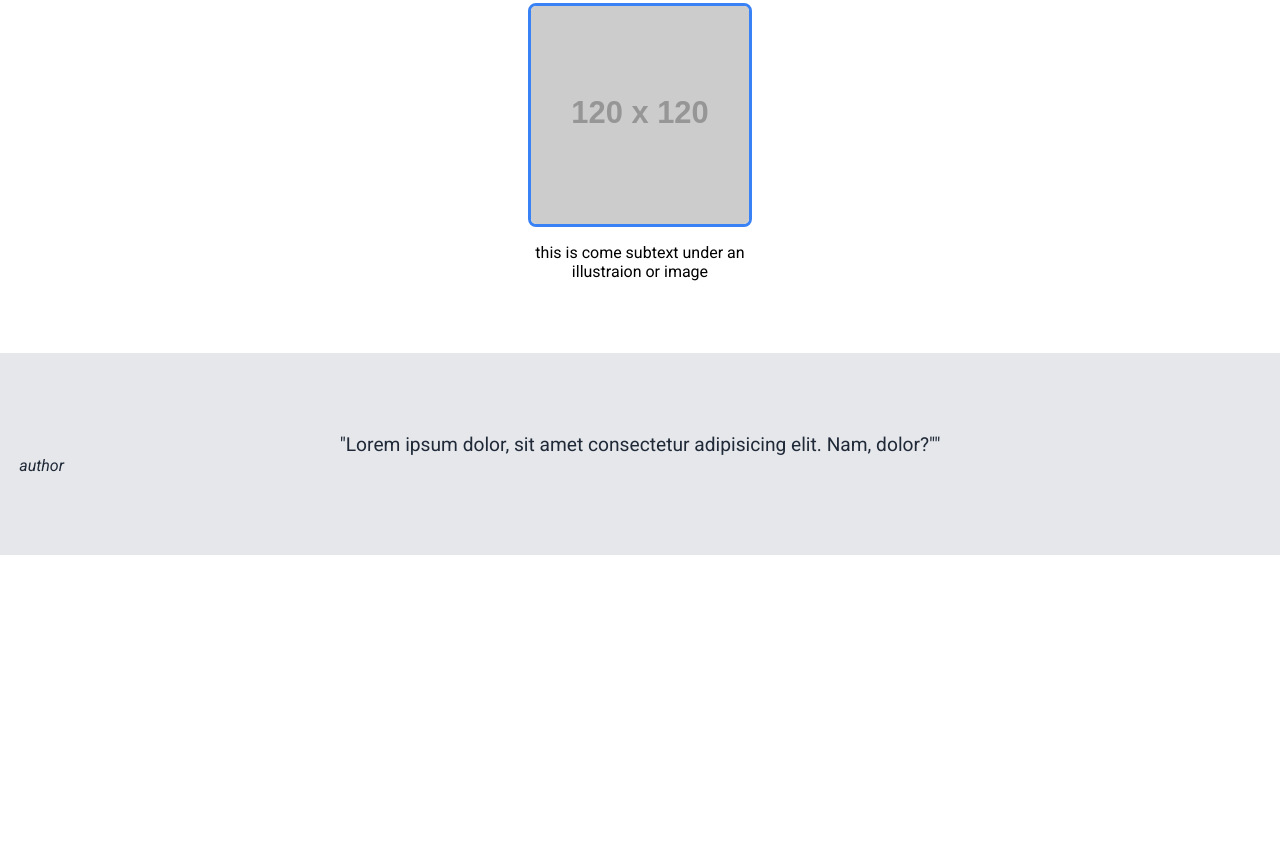
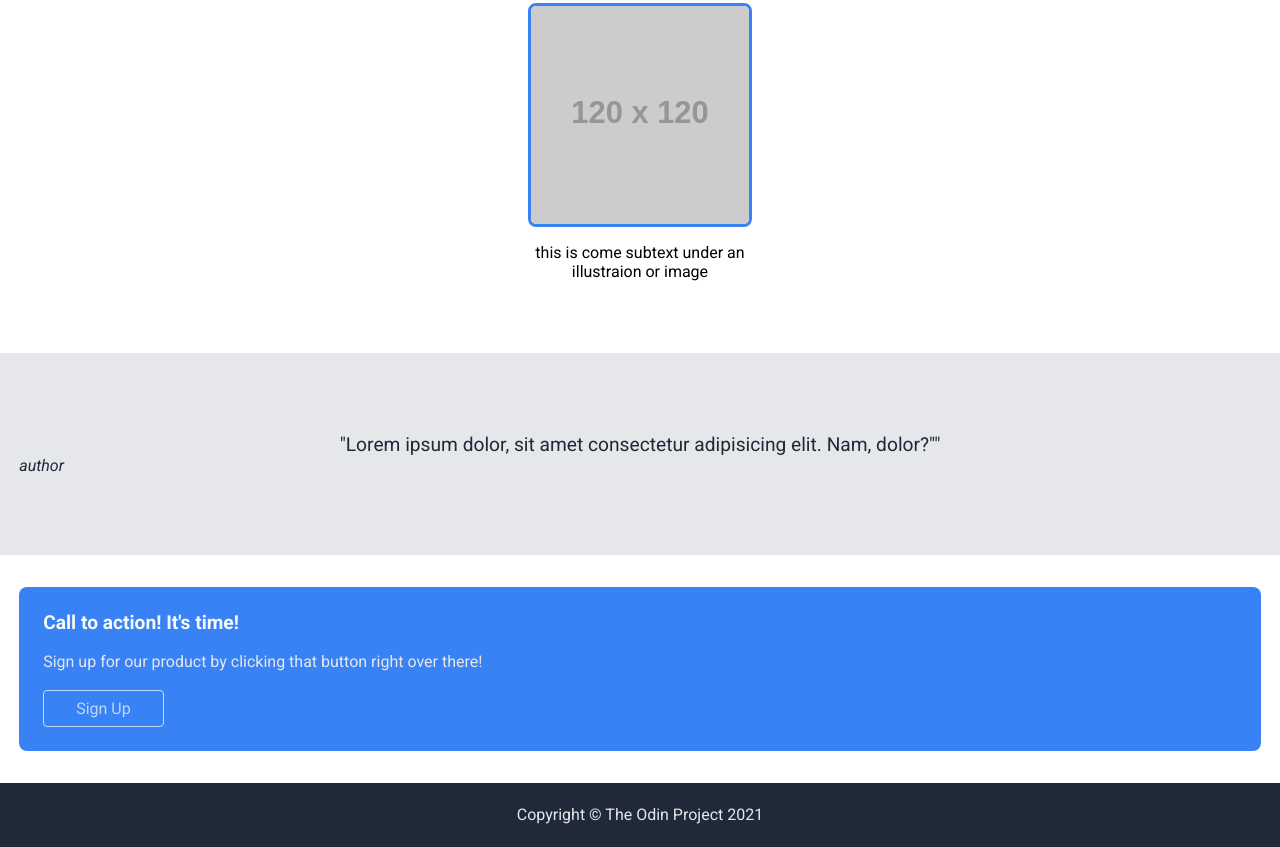
Before and after one commit to jonmc89/Landing-Page, a plain HTML site: page index.html in a window 1280 px wide. Shown: the part 1589-2436 px from the top of the page. Before the commit the page ends 2144 px from the top, so only its background shows below. Drawn offline with Linux system fonts and the light colour scheme; placeholder pictures from the web are drawn by us.

Commit message:
Content (Call & Footer):
Call to action & Footer section added and styled.

Jon M

```diff
--- a/index.html
+++ b/index.html
@@ -103,7 +103,21 @@
           <cite>author</cite>
         </blockquote>
       </section>
+      <section class="call-to-action-section">
+        <div class="call-to-action-container">
+          <div class="call-text">
+            <h4 class="call-header">Call to action! It's time!</h4>
+            <p class="call-subtext">
+              Sign up for our product by clicking that button right over there!
+            </p>
+          </div>
+          <button class="call-btn" type="button">Sign Up</button>
+        </div>
+      </section>
     </main>
+    <footer>
+      <p class="footer-text">Copyright &copy; The Odin Project 2021</p>
+    </footer>
     <script src="script.js"></script>
   </body>
 </html>
--- a/styles.css
+++ b/styles.css
@@ -182,3 +182,58 @@ figcaption {
 cite {
   color: var(--info-header-text);
 }
+
+/* Call to action Section */
+
+.call-to-action-section {
+  padding: 2rem 1.2rem;
+}
+
+.call-to-action-container {
+  border-radius: 0.5rem;
+  background-color: var(--button-colour);
+  padding: 1.5rem;
+}
+
+.call-header {
+  color: var(--hero-main-text);
+  font-size: clamp(1.2rem, 1.2vw, 3rem);
+  margin-block-end: 1rem;
+}
+
+.call-subtext {
+  color: var(--hero-sub-text);
+  line-height: 150%;
+  margin-block-end: 1rem;
+}
+
+.call-btn {
+  background-color: var(--button-colour);
+  border: none;
+  border-radius: 0.25rem;
+  border: 0.1rem solid var(--white);
+  color: var(--hero-logo-text);
+  cursor: pointer;
+  font-size: 1rem;
+  opacity: 0.7;
+  padding: 0.5rem 2rem;
+}
+
+.call-btn:hover {
+  background-color: var(--white);
+  color: var(--button-colour);
+  opacity: 1;
+}
+
+.call-btn:active {
+  opacity: 0.7;
+}
+
+/* Footer Section */
+
+footer {
+  background-color: var(--hero-footer-bkg);
+  color: var(--hero-sub-text);
+  padding: 1.4rem;
+  text-align: center;
+}
```
